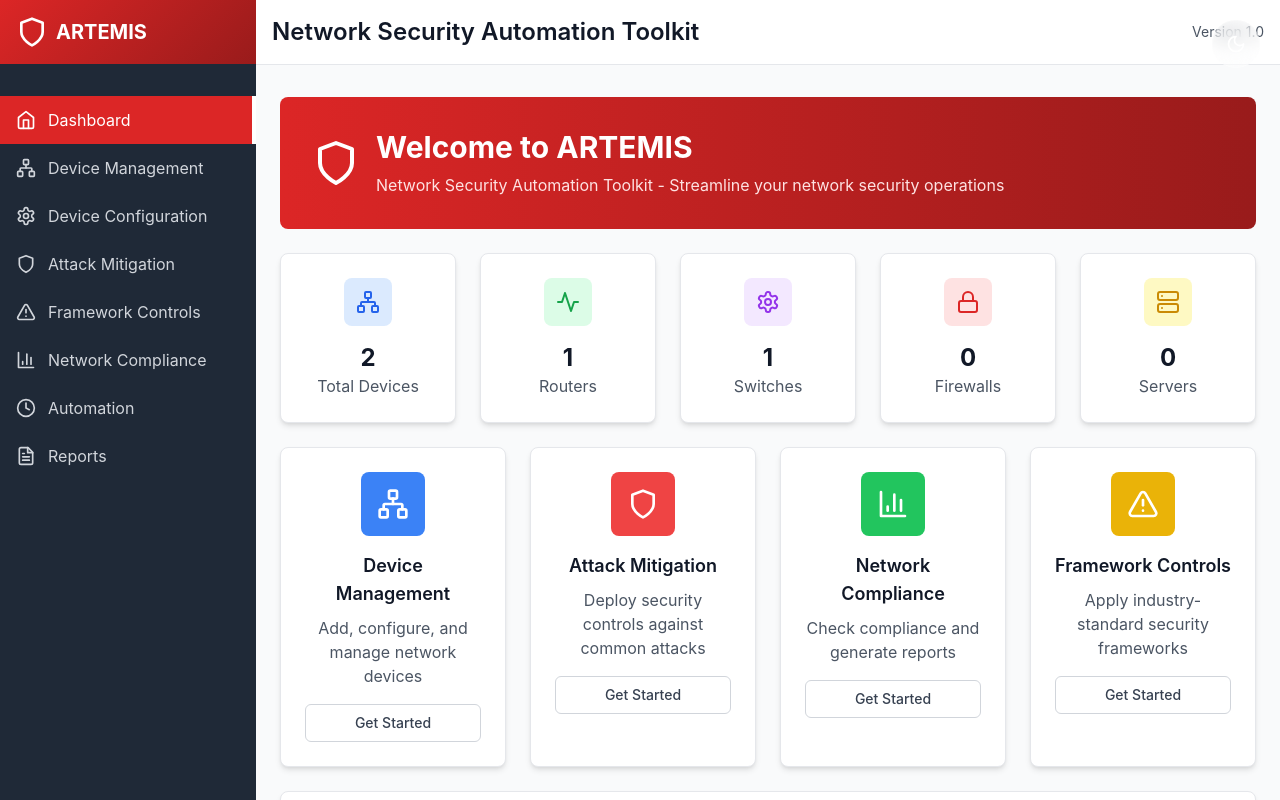
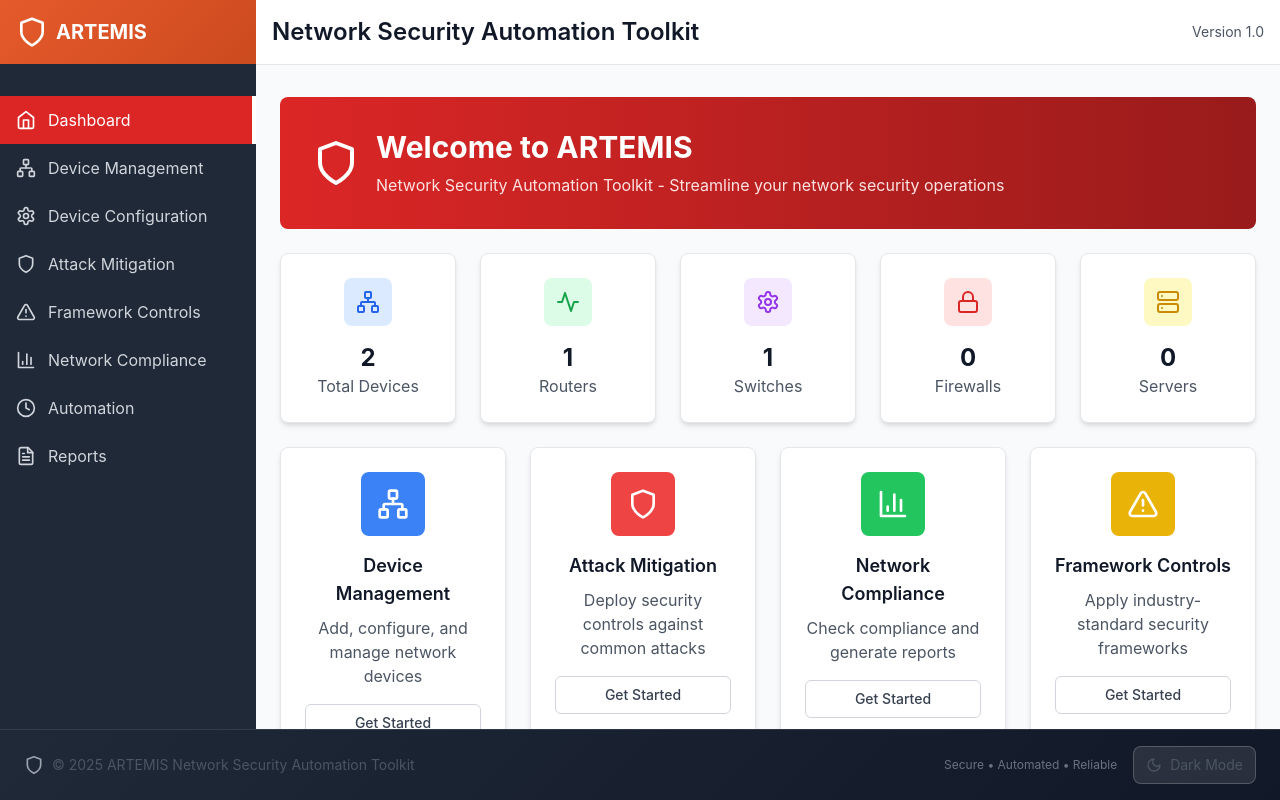
Before and after one commit to Dinuka7L/Artemis-NSAT, a React (Create React App) app: page / in a window 1280 px wide. Built offline with nearby package versions, Linux system fonts and the light colour scheme.

Commit message:
Darker Orange Theme and Footer Toggle

```diff
--- a/src/components/Layout.js
+++ b/src/components/Layout.js
@@ -31,9 +31,8 @@ const Layout = ({ children }) => {
   ];
 
   return (
-    <div className="flex h-screen bg-gray-900 dark:bg-dark-primary">
-      <ThemeToggle />
-
+    <div className="flex flex-col h-screen bg-gray-900 dark:bg-dark-primary">
+      <div className="flex flex-1 overflow-hidden">
         {/* Sidebar */}
         <div className={`${sidebarOpen ? 'translate-x-0' : '-translate-x-full'} fixed inset-y-0 left-0 z-50 w-64 bg-gray-800 dark:bg-dark-secondary transition-transform duration-300 ease-in-out lg:translate-x-0 lg:static lg:inset-0`}>
           <div className="flex items-center justify-between h-16 px-4 artemis-gradient">
@@ -115,6 +114,28 @@ const Layout = ({ children }) => {
           />
         )}
       </div>
+
+      {/* Footer */}
+      <footer className="app-footer">
+        <div className="flex items-center justify-between px-6 py-4">
+          <div className="flex items-center space-x-4">
+            <div className="flex items-center space-x-2">
+              <Shield className="w-5 h-5 text-gray-400 dark:text-dark-orange" />
+              <span className="text-sm text-gray-600 dark:text-gray-400">
+                © 2025 ARTEMIS Network Security Automation Toolkit
+              </span>
+            </div>
+          </div>
+
+          <div className="flex items-center space-x-4">
+            <span className="text-xs text-gray-500 dark:text-gray-500">
+              Secure • Automated • Reliable
+            </span>
+            <ThemeToggle />
+          </div>
+        </div>
+      </footer>
+    </div>
   );
 };
 
--- a/src/components/ThemeToggle.js
+++ b/src/components/ThemeToggle.js
@@ -1,7 +1,7 @@
 import React, { useState, useEffect } from 'react';
 import { Sun, Moon } from 'lucide-react';
 
-const ThemeToggle = () => {
+const ThemeToggle = ({ className = '' }) => {
   const [isDark, setIsDark] = useState(false);
 
   useEffect(() => {
@@ -31,13 +31,19 @@ const ThemeToggle = () => {
   return (
     <button
       onClick={toggleTheme}
-      className="theme-toggle"
+      className={`footer-theme-toggle ${className}`}
       title={`Switch to ${isDark ? 'light' : 'dark'} mode`}
     >
       {isDark ? (
-        <Sun className="w-5 h-5 text-dark-orange" />
+        <>
+          <Sun className="w-4 h-4 text-orange-400 mr-2" />
+          <span className="text-sm text-gray-300">Light Mode</span>
+        </>
       ) : (
-        <Moon className="w-5 h-5 text-white" />
+        <>
+          <Moon className="w-4 h-4 text-gray-600 mr-2" />
+          <span className="text-sm text-gray-600">Dark Mode</span>
+        </>
       )}
     </button>
   );
--- a/src/index.css
+++ b/src/index.css
@@ -31,11 +31,11 @@ code {
 }
 
 .artemis-gradient {
-  background: linear-gradient(135deg, #dc2626 0%, #991b1b 100%);
+  background: linear-gradient(135deg, #e55a2b 0%, #cc4a1f 100%);
 }
 
 .dark .artemis-gradient {
-  background: linear-gradient(135deg, #ff6b35 0%, #e55a2b 100%);
+  background: linear-gradient(135deg, #e55a2b 0%, #cc4a1f 100%);
 }
 
 .artemis-card {
@@ -47,7 +47,7 @@ code {
 .dark .artemis-card {
   background: rgba(15, 23, 42, 0.8);
   backdrop-filter: blur(10px);
-  border: 1px solid rgba(255, 107, 53, 0.2);
+  border: 1px solid rgba(229, 90, 43, 0.2);
 }
 
 .artemis-button {
@@ -61,7 +61,7 @@ code {
 }
 
 .dark .artemis-button:hover {
-  box-shadow: 0 10px 25px rgba(255, 107, 53, 0.3);
+  box-shadow: 0 10px 25px rgba(229, 90, 43, 0.3);
 }
 
 .terminal-output {
@@ -79,22 +79,22 @@ code {
 
 .dark .terminal-output {
   background: #0f172a;
-  color: #ff6b35;
-  border: 1px solid #ff6b35;
+  color: #e55a2b;
+  border: 1px solid #e55a2b;
 }
 
 .loading-spinner {
   border: 3px solid rgba(255, 255, 255, 0.3);
   border-radius: 50%;
-  border-top: 3px solid #dc2626;
+  border-top: 3px solid #e55a2b;
   width: 24px;
   height: 24px;
   animation: spin 1s linear infinite;
 }
 
 .dark .loading-spinner {
-  border: 3px solid rgba(255, 107, 53, 0.3);
-  border-top: 3px solid #ff6b35;
+  border: 3px solid rgba(229, 90, 43, 0.3);
+  border-top: 3px solid #e55a2b;
 }
 
 @keyframes spin {
@@ -139,7 +139,7 @@ code {
 }
 
 .dark ::-webkit-scrollbar-thumb {
-  background: #ff6b35;
+  background: #e55a2b;
   border-radius: 4px;
 }
 
@@ -148,7 +148,7 @@ code {
 }
 
 .dark ::-webkit-scrollbar-thumb:hover {
-  background: #ff8c42;
+  background: #ff6b35;
 }
 
 /* Dark theme specific styles */
@@ -194,66 +194,72 @@ code {
 
 /* Orange accent for dark theme */
 .dark .text-blue-600 {
+  color: #e55a2b !important;
+}
+
+.dark .text-blue-700 {
+  color: #cc4a1f !important;
+}
+
+.dark .bg-blue-100 {
+  background-color: rgba(229, 90, 43, 0.1) !important;
+}
+
+.dark .text-blue-800 {
   color: #ff6b35 !important;
 }
 
-.dark .text-blue-700 {
-  color: #e55a2b !important;
-}
-
-.dark .bg-blue-100 {
-  background-color: rgba(255, 107, 53, 0.1) !important;
-}
-
-.dark .text-blue-800 {
-  color: #ff8c42 !important;
-}
-
 .dark .border-blue-500 {
-  border-color: #ff6b35 !important;
+  border-color: #e55a2b !important;
 }
 
 .dark .bg-blue-50 {
-  background-color: rgba(255, 107, 53, 0.05) !important;
+  background-color: rgba(229, 90, 43, 0.05) !important;
 }
 
 .dark .focus\:ring-blue-500:focus {
-  --tw-ring-color: #ff6b35 !important;
+  --tw-ring-color: #e55a2b !important;
 }
 
 .dark .focus\:ring-red-500:focus {
-  --tw-ring-color: #ff6b35 !important;
+  --tw-ring-color: #e55a2b !important;
 }
 
-/* Theme toggle button */
-.theme-toggle {
-  position: fixed;
-  top: 20px;
-  right: 20px;
-  z-index: 1000;
+/* Footer styles */
+.app-footer {
+  background: linear-gradient(135deg, #1f2937 0%, #111827 100%);
+  border-top: 1px solid rgba(255, 255, 255, 0.1);
+  backdrop-filter: blur(10px);
+}
+
+.dark .app-footer {
+  background: linear-gradient(135deg, #0f172a 0%, #1e293b 100%);
+  border-top: 1px solid rgba(229, 90, 43, 0.2);
+}
+
+/* Theme toggle button in footer */
+.footer-theme-toggle {
   background: rgba(255, 255, 255, 0.1);
   backdrop-filter: blur(10px);
   border: 1px solid rgba(255, 255, 255, 0.2);
-  border-radius: 50%;
-  width: 48px;
-  height: 48px;
+  border-radius: 8px;
+  padding: 8px 12px;
   display: flex;
   align-items: center;
-  justify-content: center;
   cursor: pointer;
   transition: all 0.3s ease;
 }
 
-.dark .theme-toggle {
-  background: rgba(255, 107, 53, 0.1);
-  border: 1px solid rgba(255, 107, 53, 0.3);
+.dark .footer-theme-toggle {
+  background: rgba(229, 90, 43, 0.1);
+  border: 1px solid rgba(229, 90, 43, 0.3);
 }
 
-.theme-toggle:hover {
-  transform: scale(1.1);
+.footer-theme-toggle:hover {
+  transform: scale(1.05);
   box-shadow: 0 4px 20px rgba(0, 0, 0, 0.2);
 }
 
-.dark .theme-toggle:hover {
-  box-shadow: 0 4px 20px rgba(255, 107, 53, 0.3);
+.dark .footer-theme-toggle:hover {
+  box-shadow: 0 4px 20px rgba(229, 90, 43, 0.3);
 }
--- a/tailwind.config.js
+++ b/tailwind.config.js
@@ -20,9 +20,9 @@ module.exports = {
           secondary: '#1e293b',  // Dark blue
           accent: '#334155',     // Medium dark blue
           surface: '#475569',    // Light dark blue
-          orange: '#ff6b35',     // Electric orange
-          'orange-light': '#ff8c42', // Lighter electric orange
-          'orange-dark': '#e55a2b',  // Darker electric orange
+          orange: '#e55a2b',     // Darker electric orange
+          'orange-light': '#ff6b35', // Medium electric orange
+          'orange-dark': '#cc4a1f',  // Very dark electric orange
         }
       },
       fontFamily: {
```
Lines whose indentation alone changed are shown as unchanged.
